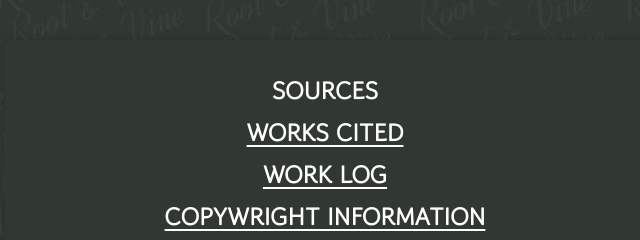
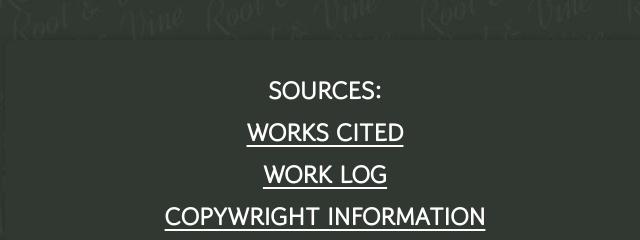
Before and after one commit to salomecastillo/TSA-Webmaster, a plain HTML site: page sources.html in a window 1280 px wide. Shown: the part 191-431 px from the top of the page, 315-955 px from the left. Drawn offline with Linux system fonts and the light colour scheme; a web font is replaced by a local one.

Commit message:
Update sources.html

```diff
--- a/sources.html
+++ b/sources.html
@@ -34,7 +34,7 @@
 
         <div class="sources__content">
             <div class="content__box">
-            <h2 style="color: white; font-weight: bold; font-size: 1.5rem; font-family:'Gowun Dodum', serif, bold;"> SOURCES </h2>
+            <h1 style="color: white; font-size: 1.5rem; font-family:'Gowun Dodum', serif, bold;"> SOURCES: </h1>
             <p><a href="TSA-WorksCited.pdf" target="_blank" style="color: white; font-weight: bold; font-size: 1.5rem; font-family:'Gowun Dodum', serif, bold; text-decoration: underline;">WORKS CITED</a></p>
             <p><a href="TSA-WorkLog.pdf" target="_blank" style="color: white; font-weight: bold; font-size: 1.5rem; font-family:'Gowun Dodum', serif, bold; text-decoration: underline;">WORK LOG</a></p>
             <p><a href="TSA-Copywright.pdf" target="_blank" style="color: white; font-weight: bold; font-size: 1.5rem; font-family:'Gowun Dodum', serif, bold; text-decoration: underline;">COPYWRIGHT INFORMATION</a></p>
```
